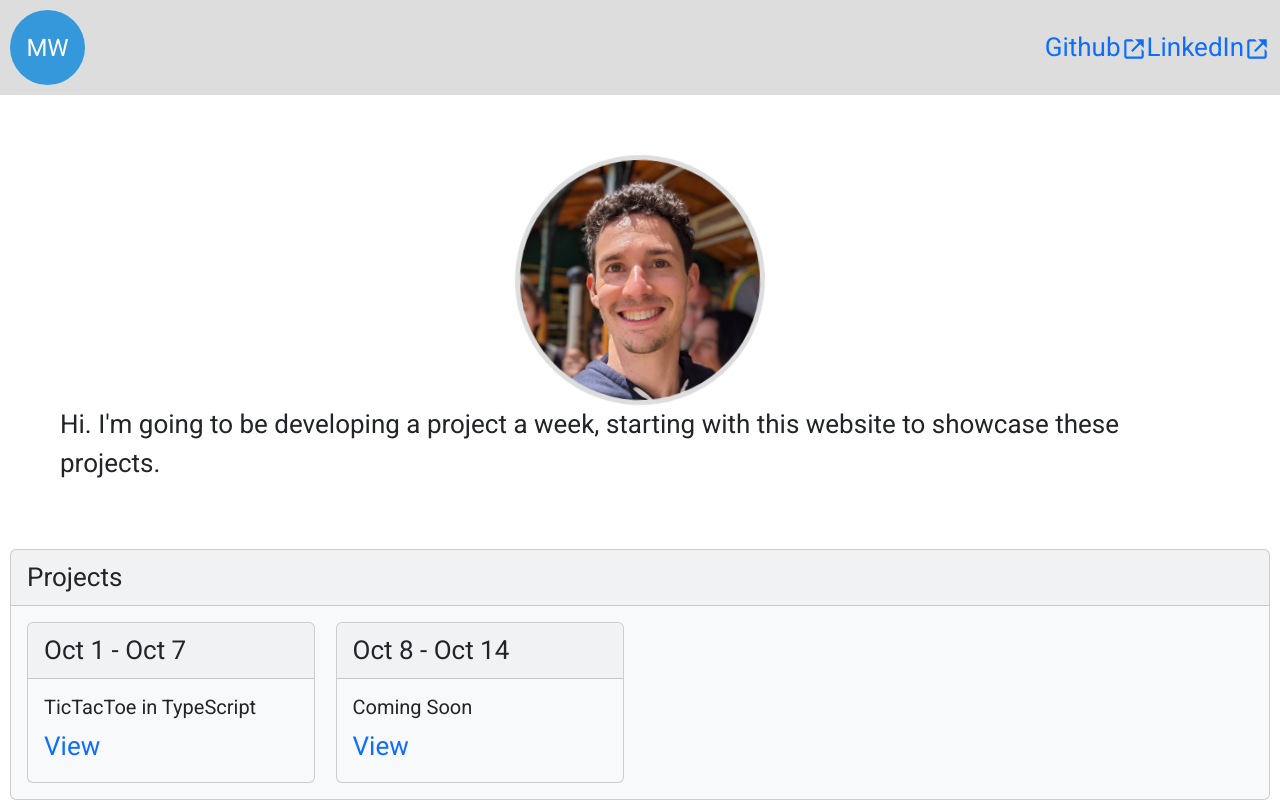
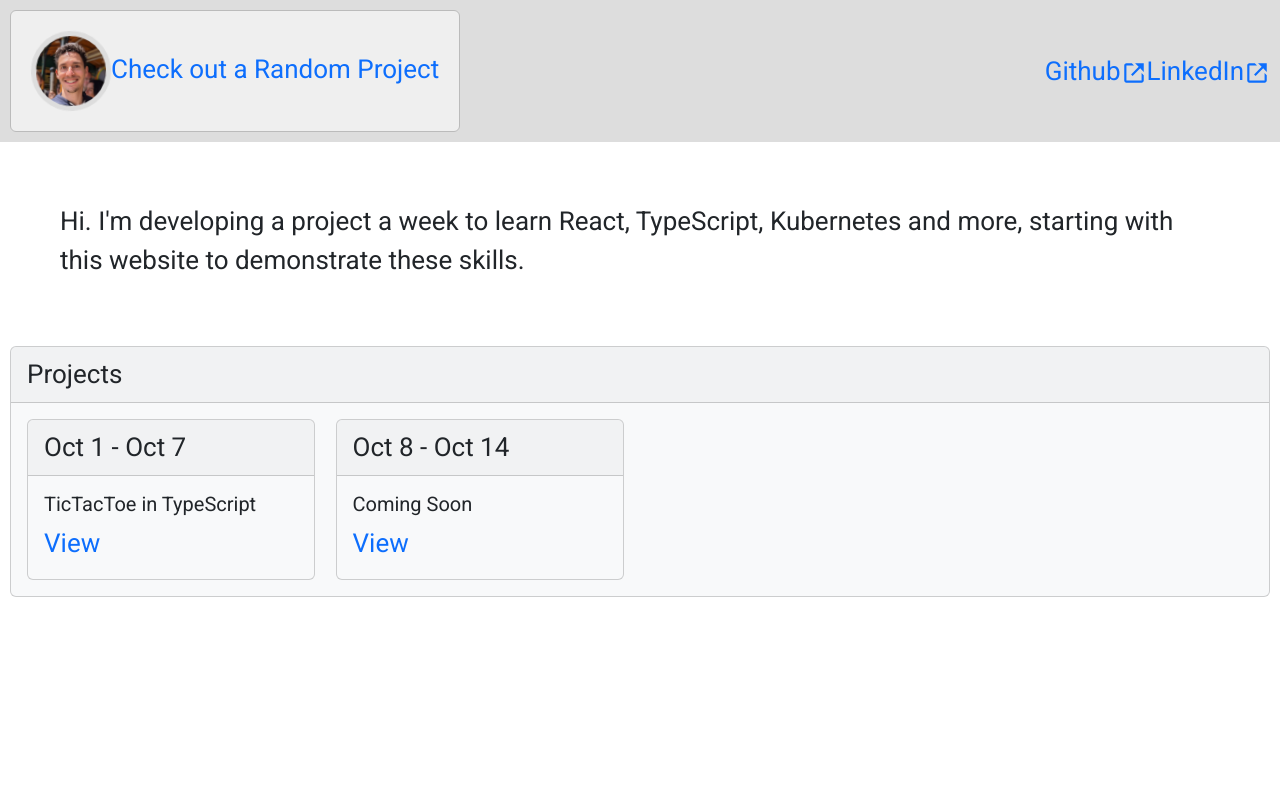
Before and after one commit to matthewjwein/HomePage, a React (Create React App) app: page / in a window 1280 px wide. Built offline with nearby package versions, Linux system fonts and the light colour scheme.

Commit message:
Add random project selector to navbar

```diff
--- a/src/App.css
+++ b/src/App.css
@@ -4,6 +4,13 @@ body {
 
 a {
   text-decoration: none;
+}
+
+button {
+  padding: 20px;
+  border: none;
+  border-radius: 0.375rem;
+  border: 1px solid #bbb;
 }
 
 /* Define the animation keyframes */
@@ -30,8 +37,8 @@ a {
 }
 
 .profile-picture {
-  width: 250px;
-  border-radius: 125px;
+  width: 80px;
+  border-radius: 40px;
   border: 5px solid #ddd;
   animation: rotateBackAndForth 2s linear infinite;
 }
--- a/src/components/Homepage.tsx
+++ b/src/components/Homepage.tsx
@@ -9,8 +9,7 @@ const Post: React.FC<ProjectListProps> = ({ projects }) => {
     return (
         <div>
             <p className="introduction">
-                <img className="profile-picture" src="/profile.jpg" alt="profile"></img>
-                Hi. I'm going to be developing a project a week, starting with this website to showcase these projects.
+                Hi. I'm developing a project a week to learn React, TypeScript, Kubernetes and more, starting with this website to demonstrate these skills.
             </p>
             <ProjectList projects={projects} />
         </div>
--- a/src/components/Navbar.tsx
+++ b/src/components/Navbar.tsx
@@ -1,15 +1,24 @@
-import React from 'react';
+import React, { useState } from 'react';
 import { Link } from "react-router-dom";
 import { BiLinkExternal } from 'react-icons/bi';
-import ProfileIcon from './ProfileIcon';
 
 const Navbar = () => {
+    // generate a random number between min and max inclusive
+    function rand(min: number, max: number) {
+        return Math.floor(Math.random() * (max - min + 1) + min)
+    }
+
+    const [nextRandomProjectID, setNextRandomProjectID] = useState(rand(1, 2));
+
     return (
         <nav className="navbar">
             <div className="page-links">
-                <Link to="/">
-                    <ProfileIcon initials='MW'></ProfileIcon>
-                </Link>
+                <button onClick={() => { setNextRandomProjectID(rand(1, 2)) }}>
+                    <Link to={`/project/${nextRandomProjectID}`}>
+                        <img className="profile-picture" src="/profile.jpg" alt="profile"></img>
+                        Check out a Random Project
+                    </Link>
+                </button>
             </div>
             <div className="external-links">
                 <Link to="https://github.com/matthewjwein" target="_blank">
@@ -21,7 +30,7 @@ const Navbar = () => {
                     <BiLinkExternal />
                 </Link>
             </div>
-        </nav>
+        </nav >
     );
 };
 
--- a/src/components/ProfileIcon.tsx
+++ /dev/null
@@ -1,29 +0,0 @@
-import React from 'react';
-import styled from 'styled-components';
-
-// Define the styles for the profile icon circle
-const IconCircle = styled.div`
-  width: 75px;
-  height: 75px;
-  border-radius: 50%;
-  background-color: #3498db;
-  display: flex;
-  justify-content: center;
-  align-items: center;
-  font-size: 24px;
-  color: white;
-`;
-
-interface ProfileIconProps {
-    initials: string;
-}
-
-const ProfileIcon: React.FC<ProfileIconProps> = ({ initials }) => {
-    return (
-        <IconCircle>
-            {initials}
-        </IconCircle>
-    );
-};
-
-export default ProfileIcon;
```
